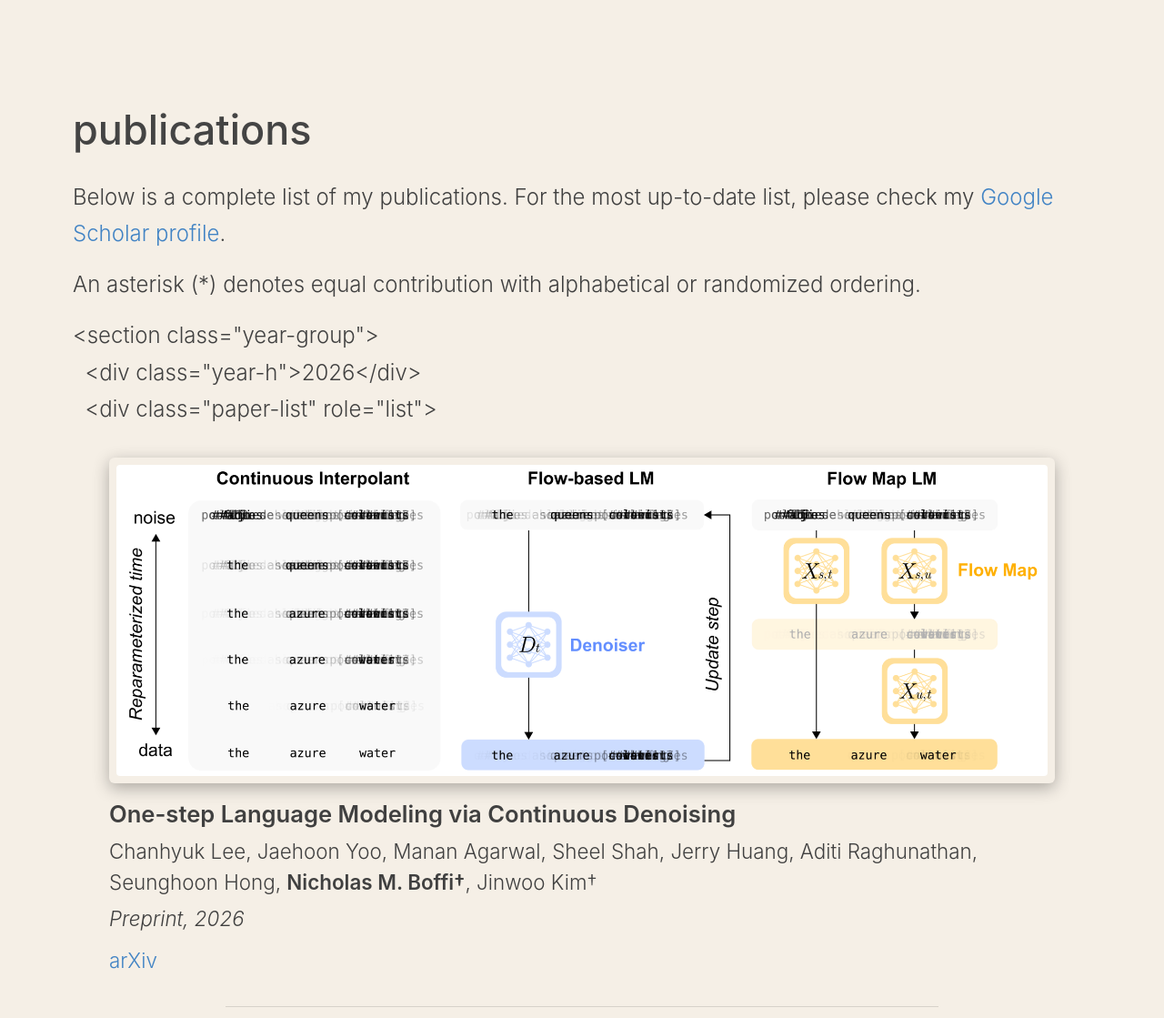
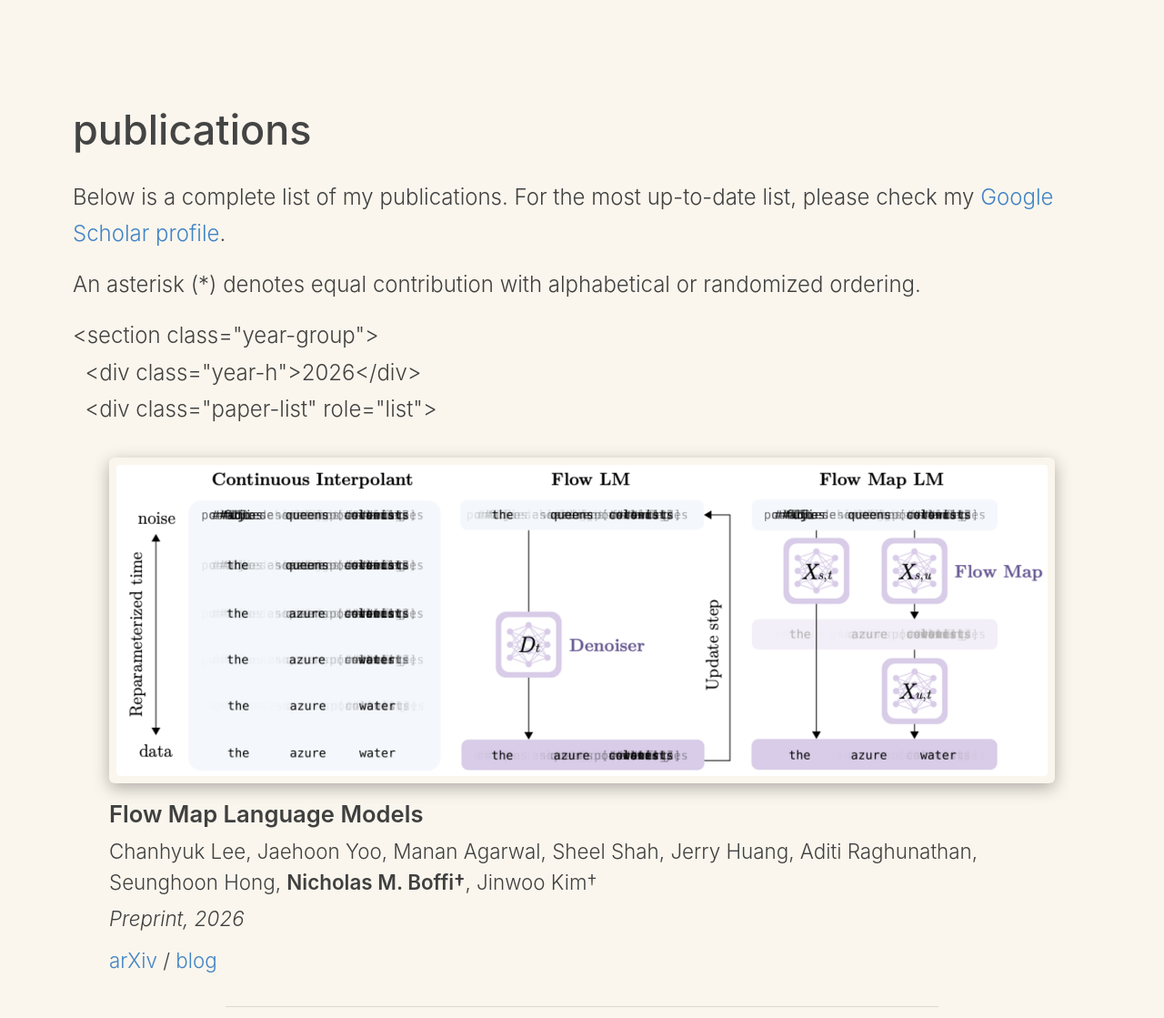
Before and after one commit to nmboffi/nmboffi.github.io, a Jekyll site: the page built from _pages/publications.md, in a window 1280 px wide. Shown: the top 1119 px of the page at 91% size. Built offline with Jekyll 4.4.1, drawn with Linux system fonts in a browser that asks for light colours; grey boxes are pictures that could not be loaded.

Commit message:
Update Flow Map Language Models entry and lighten sepia background
Rename paper to "Flow Map Language Models", add blog link support
in paper-card template, regenerate thumbnail from new overview
figure (flattened onto white), and lighten the body background
from #f5efe6 to #faf6ed.

Co-Authored-By: Claude Opus 4.6 (1M context) <noreply@anthropic.com>

```diff
--- a/_data/publications.yml
+++ b/_data/publications.yml
@@ -5,7 +5,7 @@
 # ── 2026 ──────────────────────────────────────────────────────────────────────
 
 - id: flow-language-model
-  title: "One-step Language Modeling via Continuous Denoising"
+  title: "Flow Map Language Models"
   authors:
     - Chanhyuk Lee
     - Jaehoon Yoo
@@ -19,6 +19,7 @@
   venue: Preprint
   year: 2026
   arxiv: "2602.16813"
+  blog: "https://one-step-lm.github.io/blog/index.html"
   thumbnail: /images/figs/thumbnails/flow-language-model.png
   highlight: false
   category: preprint
--- a/_includes/paper-card.html
+++ b/_includes/paper-card.html
@@ -45,11 +45,14 @@
       {% elsif p.conference %}
         {% if p.arxiv %} / {% endif %}<a href="{{ p.conference }}" target="_blank" rel="noopener">paper</a>
       {% endif %}
+      {% if p.blog %}
+        {% if p.arxiv or p.journal or p.conference %} / {% endif %}<a href="{{ p.blog }}" target="_blank" rel="noopener">blog</a>
+      {% endif %}
       {% if p.project %}
-        {% if p.arxiv or p.journal or p.conference %} / {% endif %}<a href="{{ p.project }}" target="_blank" rel="noopener">project</a>
+        {% if p.arxiv or p.journal or p.conference or p.blog %} / {% endif %}<a href="{{ p.project }}" target="_blank" rel="noopener">project</a>
       {% endif %}
       {% if p.code %}
-        {% if p.arxiv or p.journal or p.conference or p.project %} / {% endif %}
+        {% if p.arxiv or p.journal or p.conference or p.blog or p.project %} / {% endif %}
         {% if p.code.first %}
           {% comment %}Handle array of code links{% endcomment %}
           {% for code_link in p.code %}
@@ -61,10 +64,10 @@
         {% endif %}
       {% endif %}
       {% if p.video %}
-        {% if p.arxiv or p.journal or p.conference or p.project or p.code %} / {% endif %}<a href="{{ p.video }}" target="_blank" rel="noopener">video</a>
+        {% if p.arxiv or p.journal or p.conference or p.blog or p.project or p.code %} / {% endif %}<a href="{{ p.video }}" target="_blank" rel="noopener">video</a>
       {% endif %}
       {% if p.biorxiv %}
-        {% if p.arxiv or p.journal or p.conference or p.project or p.code or p.video %} / {% endif %}<a href="{{ p.biorxiv }}" target="_blank" rel="noopener">bioRxiv</a>
+        {% if p.arxiv or p.journal or p.conference or p.blog or p.project or p.code or p.video %} / {% endif %}<a href="{{ p.biorxiv }}" target="_blank" rel="noopener">bioRxiv</a>
       {% endif %}
     </div>
 
--- a/assets/style.scss
+++ b/assets/style.scss
@@ -26,7 +26,7 @@ html {
 }
 
 body {
-  background: #f5efe6;
+  background: #faf6ed;
   font-family: -apple-system, BlinkMacSystemFont, "Segoe UI", Roboto, "Helvetica Neue", Arial, sans-serif;
   color: #404040;
   line-height: 1.7;
```
Also changed, not shown: images/figs/thumbnails/flow-language-model.png.
